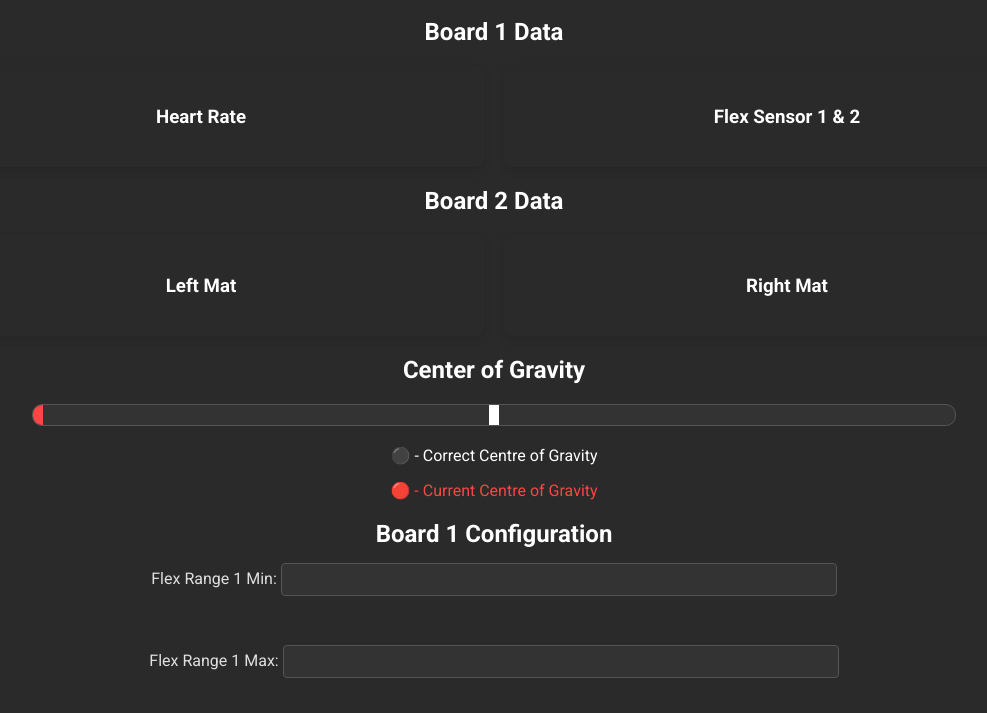
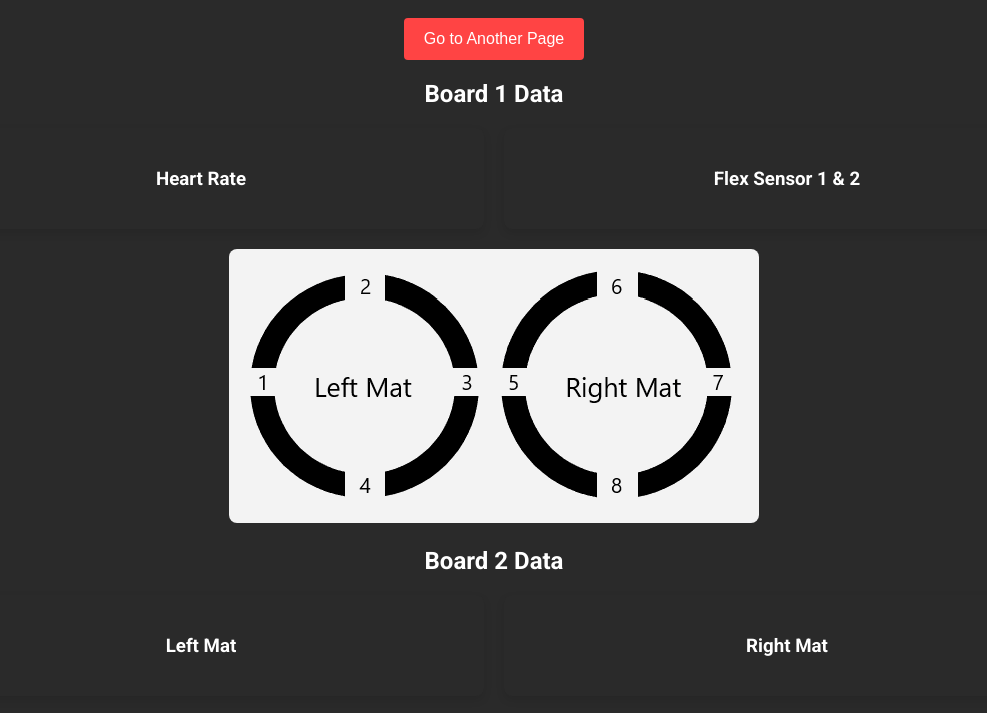
Before and after one commit to HKSahanTharaka/PostureGuard, a website: page public/index.html in a window 1280 px wide. Shown: the part 81-794 px from the top of the page, without its empty margins (146-1133 px from the left). Drawn offline with nearby package versions, Linux system fonts and the light colour scheme; no server answers.

Commit message:
modified:   public/home.html 	new file:   public/images/mats.png 	modified:   public/index.html 	modified:   public/scripts.js 	modified:   public/styles.css

```diff
--- a/public/index.html
+++ b/public/index.html
@@ -9,6 +9,8 @@
 <body>
   <div class="container">
     <h1>ESP32 Data</h1>
+    <button class="notable-btn" onclick="window.location.href='home.html'">Go to Another Page</button>
+
 
     <h2>Board 1 Data</h2>
     <div class="flex-container">
@@ -20,6 +22,10 @@
         <h3>Flex Sensor 1 & 2</h3>
         <div id="flexSensorData"></div>
       </div>
+    </div>
+
+    <div class="image-container">
+      <img src="images/mats.png" alt="mats">
     </div>
 
     <h2>Board 2 Data</h2>
--- a/public/styles.css
+++ b/public/styles.css
@@ -121,3 +121,30 @@ button {
 button:hover {
   background-color: #45a049;
 }
+
+.notable-btn {
+  display: block;
+  width: 180px;
+  padding: 12px;
+  margin: 20px auto;
+  border: none;
+  background-color: #ff4444;
+  color: white;
+  font-size: 16px;
+  border-radius: 4px;
+  cursor: pointer;
+}
+
+.notable-btn:hover {
+  background-color: #cc0000;
+}
+
+.image-container {
+  text-align: center;
+}
+
+.image-container img {
+  max-width: 100%;
+  height: auto;
+  border-radius: 8px;
+}
```
Also changed, not shown: public/home.html (+11 -0 lines), public/images/mats.png (added), public/scripts.js (line endings or trailing spaces).
